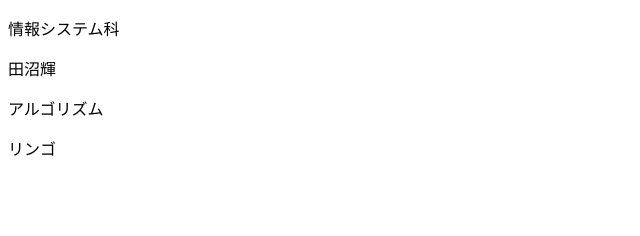
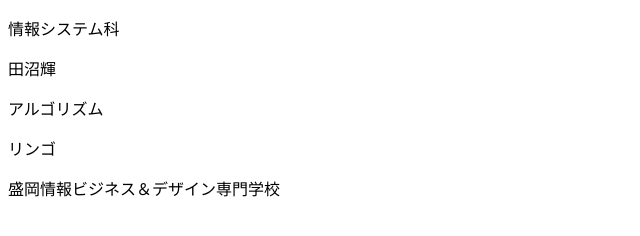
Before and after one commit to mikamiyyy/branch-test, a plain HTML site: page profile_B.html in a window 1280 px wide. Shown: the whole page, without its empty margins (0-640 px from the left). Drawn offline with Linux system fonts and the light colour scheme.

Commit message:
プロフィールの追記3
学校の追記

```diff
--- a/profile_B.html
+++ b/profile_B.html
@@ -10,5 +10,6 @@
 	<p>田沼輝</p>
 	<p>アルゴリズム</p>
 	<p>リンゴ</p>
+	<p>盛岡情報ビジネス＆デザイン専門学校<p>
 </body>
 </html>
```
